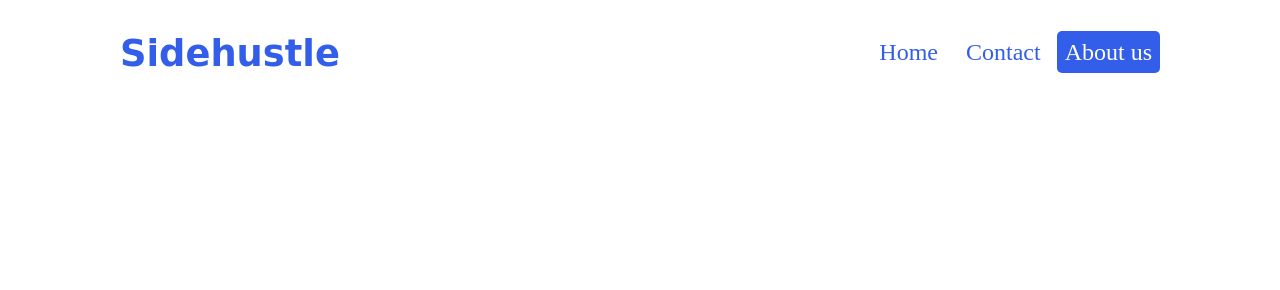
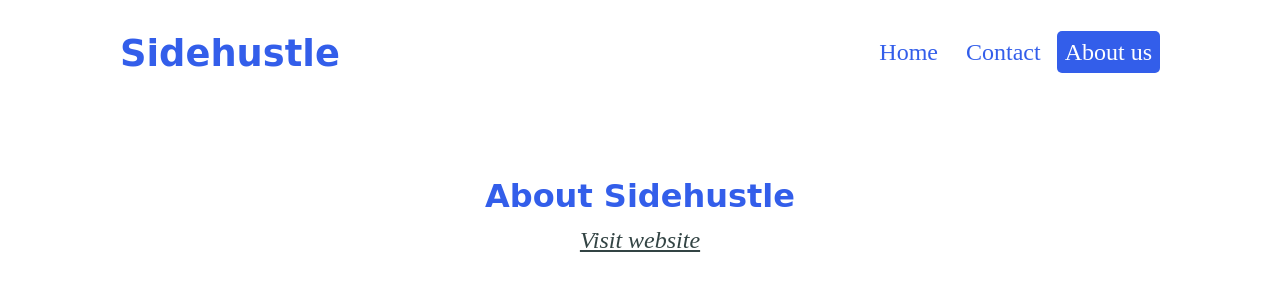
Before and after one commit to unclebay143/Side-Hustle-Internship, a plain HTML site: page Task 3/public/about.html in a window 1280 px wide. Drawn offline with Linux system fonts and the light colour scheme.

Commit message:
add links

```diff
--- a/Task 3/assets/css/main.css
+++ b/Task 3/assets/css/main.css
@@ -19,7 +19,10 @@ body{
 
 
 /* page style */
-
+#body a{
+  text-decoration: underline;
+  font-style: italic;
+}
 
 /* header */
 
--- a/Task 3/public/about.html
+++ b/Task 3/public/about.html
@@ -4,7 +4,7 @@
   <meta charset="UTF-8">
   <meta name="viewport" content="width=device-width, initial-scale=1.0">
   <link rel="stylesheet" href="../assets/css/main.css">
-  <title>Home Page</title>
+  <title>About Page</title>
 </head>
 <body>
   <main>
@@ -20,6 +20,9 @@
         </section>
       </nav>
     </header>
+    <section id="body">
+      <h4 id="special"> About Sidehustle</h4> <span> <span><a href="https://sidehustle.ng/">Visit website</a> </span> </span>
+    </section>
   </main>
 </body>
 </html>
--- a/Task 4/index.css
+++ b/Task 4/index.css
@@ -0,0 +1,9 @@
+*{
+  padding: 0;
+  margin: 0;
+  box-sizing: border-box;
+}
+
+.container{
+  border: 3px solid red;
+}
```
Also changed, not shown: Task 3/public/contact.html (+4 -1 lines).
